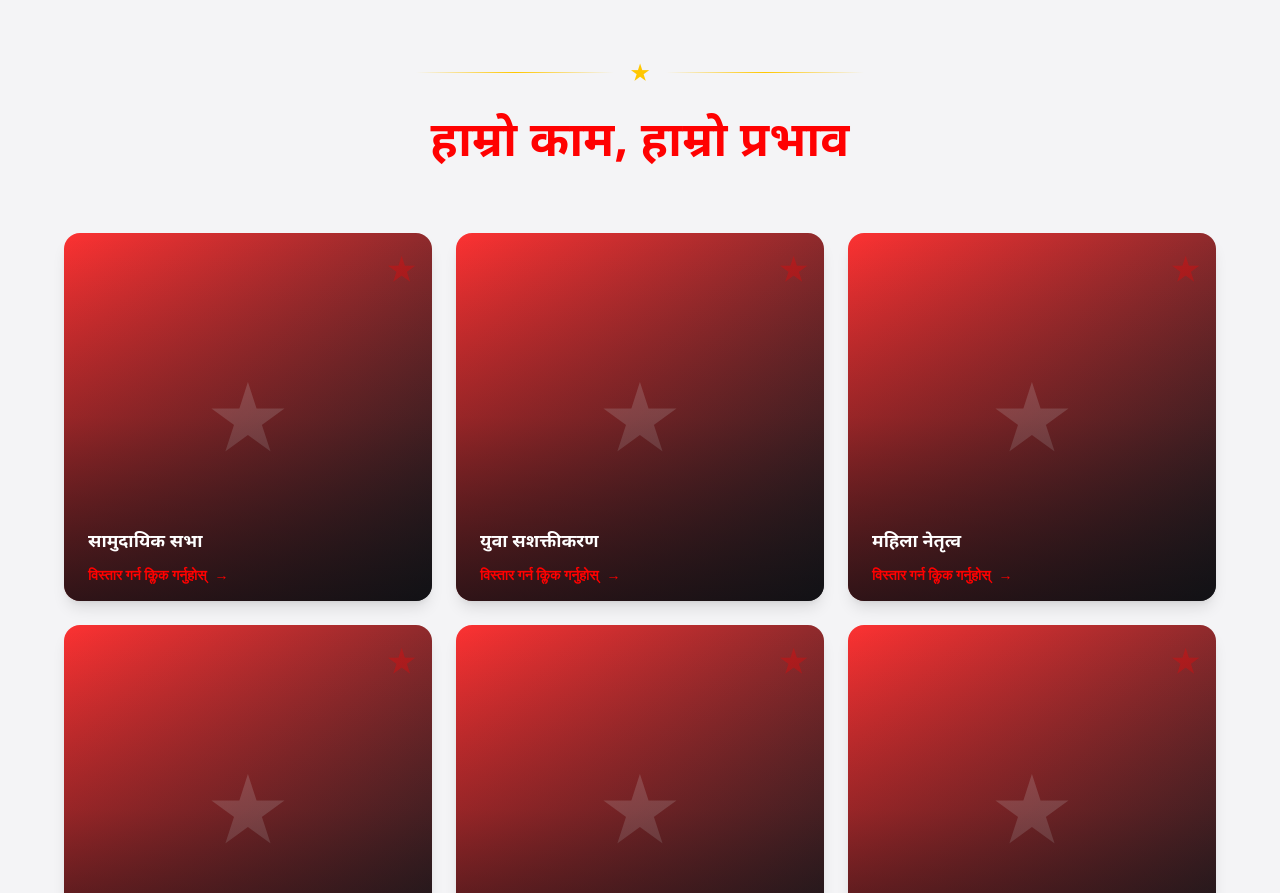
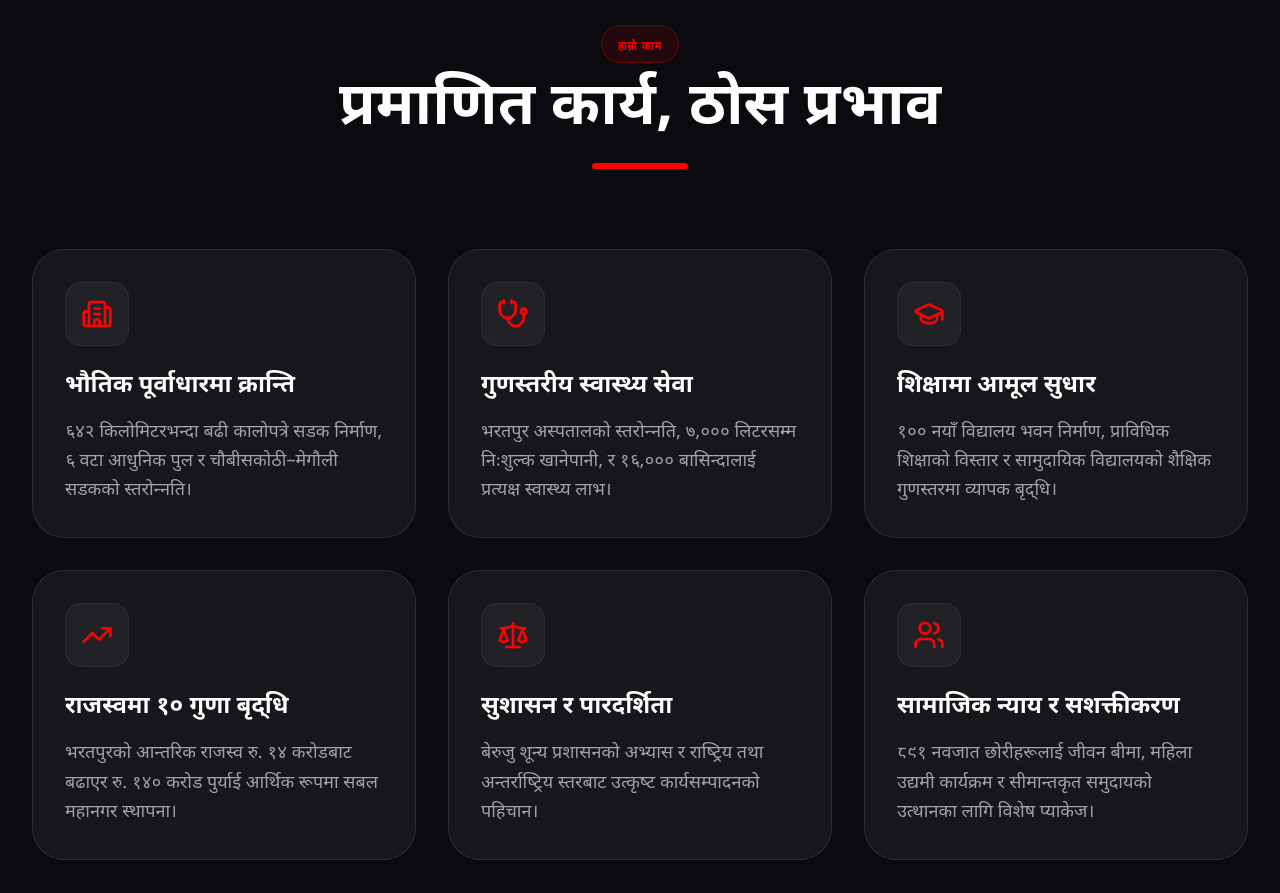
Before and after one commit to aashishlamsal/renudidi-election, a Next.js app: page / in a window 1280 px wide. Shown: the part 2780-3673 px from the top of the page. Built offline with nearby package versions, Linux system fonts and the light colour scheme.

Commit message:
Our work from image to text card

```diff
--- a/components/ImpactGallery.tsx
+++ b/components/ImpactGallery.tsx
@@ -2,142 +2,98 @@
 
 import { motion } from 'framer-motion'
 import { useInView } from 'framer-motion'
-import { useRef, useState } from 'react'
+import { useRef } from 'react'
 import content from '@/content.json'
 import { useLanguage } from '@/lib/LanguageContext'
+import * as Icons from 'lucide-react'
 
 export default function ImpactGallery() {
   const { impact } = content
   const ref = useRef(null)
   const isInView = useInView(ref, { once: true, margin: '-100px' })
-  const [lightboxOpen, setLightboxOpen] = useState(false)
-  const [selectedImage, setSelectedImage] = useState(0)
   const { language, t } = useLanguage()
 
-  const openLightbox = (idx: number) => {
-    setSelectedImage(idx)
-    setLightboxOpen(true)
-  }
-
-  const closeLightbox = () => {
-    setLightboxOpen(false)
-  }
-
-  const nextImage = () => {
-    setSelectedImage((prev) => (prev + 1) % impact.gallery.length)
-  }
-
-  const prevImage = () => {
-    setSelectedImage((prev) => (prev - 1 + impact.gallery.length) % impact.gallery.length)
+  const cardVariants = {
+    hidden: { opacity: 0, y: 30 },
+    visible: (i: number) => ({
+      opacity: 1,
+      y: 0,
+      transition: {
+        delay: 0.1 * i,
+        duration: 0.5,
+        ease: "easeOut"
+      }
+    })
   }
 
   return (
-    <section id="impact" ref={ref} className="py-20 md:py-32 bg-didi-gray">
-      <div className="container-custom">
+    <section id="impact" ref={ref} className="py-24 md:py-32 bg-didi-black relative overflow-hidden">
+      {/* Subtle Background Pattern */}
+      <div className="absolute inset-0 opacity-5 pointer-events-none">
+        <div className="absolute inset-0 bg-[radial-gradient(circle_at_center,#FF0101_1px,transparent_0)] bg-[size:32px_32px]" />
+      </div>
+
+      <div className="container-custom relative z-10">
         {/* Section Title */}
         <motion.div
           initial={{ opacity: 0, y: 30 }}
           animate={isInView ? { opacity: 1, y: 0 } : {}}
           transition={{ duration: 0.6 }}
-          className="text-center mb-16"
+          className="text-center mb-16 md:mb-20"
         >
-          <div className="star-divider max-w-md mx-auto">
-            <span className="text-2xl">★</span>
+          <div className="inline-block mb-4 px-4 py-1.5 bg-didi-red/10 border border-didi-red/30 rounded-full">
+            <span className="text-didi-red font-bold text-xs tracking-widest uppercase">
+              {t('हाम्रो काम', 'OUR WORK')}
+            </span>
           </div>
-          <h2 className="section-title">
-            <div className={`text-didi-red ${language === 'ne' ? 'font-nepali' : ''}`}>
+          <h2 className="text-4xl md:text-5xl lg:text-6xl font-black text-white mb-6">
+            <div className={`${language === 'ne' ? 'font-nepali' : ''}`}>
               {t(impact.title.ne, impact.title.en)}
             </div>
           </h2>
+          <div className="h-1.5 w-24 bg-didi-red mx-auto rounded-full" />
         </motion.div>
 
-        {/* Image Grid */}
-        <div className="grid grid-cols-1 md:grid-cols-2 lg:grid-cols-3 gap-6 max-w-6xl mx-auto">
-          {impact.gallery.map((item, idx) => (
-            <motion.div
-              key={idx}
-              initial={{ opacity: 0, scale: 0.9 }}
-              animate={isInView ? { opacity: 1, scale: 1 } : {}}
-              transition={{ duration: 0.5, delay: 0.1 * idx }}
-              whileHover={{ scale: 1.05, y: -8 }}
-              onClick={() => openLightbox(idx)}
-              className="relative aspect-square rounded-2xl overflow-hidden cursor-pointer group shadow-lg"
-            >
-              {/* Placeholder Image with Gradient */}
-              <div className="absolute inset-0 bg-gradient-to-br from-didi-red/80 to-didi-black/90 flex items-center justify-center">
-                <div className="text-white/20 text-8xl">★</div>
-              </div>
+        {/* Impact Cards Grid */}
+        <div className="grid grid-cols-1 md:grid-cols-2 lg:grid-cols-3 gap-6 lg:gap-8 max-w-7xl mx-auto">
+          {impact.gallery.map((item: any, idx) => {
+            const IconComponent = (Icons as any)[item.icon || 'Star']
 
-              {/* Overlay */}
-              <div className="absolute inset-0 bg-gradient-to-t from-didi-black/90 via-didi-black/30 to-transparent opacity-80 group-hover:opacity-95 transition-opacity duration-300" />
+            return (
+              <motion.div
+                key={idx}
+                custom={idx}
+                initial="hidden"
+                animate={isInView ? "visible" : "hidden"}
+                variants={cardVariants}
+                whileHover={{ y: -10 }}
+                className="group relative p-8 rounded-[32px] bg-white/5 border border-white/10 backdrop-blur-md overflow-hidden transition-all duration-300 hover:border-didi-red/40 hover:bg-white/[0.08]"
+              >
+                {/* Card Glow Effect */}
+                <div className="absolute -inset-px bg-gradient-to-br from-didi-red/20 to-transparent opacity-0 group-hover:opacity-100 transition-opacity duration-500 rounded-[32px]" />
 
-              {/* Star Watermark */}
-              <div className="absolute top-4 right-4 text-didi-red/30 text-4xl">
-                ★
-              </div>
+                {/* Icon Container */}
+                <div className="relative z-10 w-16 h-16 rounded-2xl bg-white/5 flex items-center justify-center mb-6 group-hover:scale-110 transition-transform duration-300 border border-white/5 group-hover:border-didi-red/30">
+                  {IconComponent && <IconComponent className="w-8 h-8 text-didi-red" />}
+                </div>
 
-              {/* Caption */}
-              <div className="absolute bottom-0 left-0 right-0 p-6 transform translate-y-2 group-hover:translate-y-0 transition-transform duration-300">
-                <div className={`font-bold text-white text-lg mb-1 ${language === 'ne' ? 'font-nepali' : ''}`}>
-                  {t(item.caption.ne, item.caption.en)}
+                {/* Content */}
+                <div className="relative z-10">
+                  <h3 className={`text-xl md:text-2xl font-bold text-white mb-4 group-hover:text-didi-red transition-colors duration-300 ${language === 'ne' ? 'font-nepali' : ''}`}>
+                    {t(item.title.ne, item.title.en)}
+                  </h3>
+                  <p className={`text-white/60 leading-relaxed group-hover:text-white/80 transition-colors duration-300 ${language === 'ne' ? 'font-nepali text-lg' : 'text-sm'}`}>
+                    {t(item.description.ne, item.description.en)}
+                  </p>
                 </div>
-                <div className="text-didi-red mt-2 text-sm font-semibold flex items-center gap-2">
-                  {t('विस्तार गर्न क्लिक गर्नुहोस्', 'Click to expand')} <span>→</span>
-                </div>
-              </div>
-            </motion.div>
-          ))}
+
+                {/* Bottom Accent */}
+                <div className="absolute bottom-0 left-0 w-full h-1 bg-gradient-to-r from-transparent via-didi-red to-transparent opacity-0 group-hover:opacity-100 transition-opacity duration-300" />
+              </motion.div>
+            )
+          })}
         </div>
       </div>
-
-      {/* Lightbox Modal */}
-      {lightboxOpen && (
-        <motion.div
-          initial={{ opacity: 0 }}
-          animate={{ opacity: 1 }}
-          exit={{ opacity: 0 }}
-          onClick={closeLightbox}
-          className="fixed inset-0 bg-didi-black/95 z-50 flex items-center justify-center p-4"
-        >
-          <div className="relative max-w-5xl w-full" onClick={(e) => e.stopPropagation()}>
-            {/* Close Button */}
-            <button
-              onClick={closeLightbox}
-              className="absolute -top-12 right-0 text-white text-4xl hover:text-didi-red transition-colors"
-            >
-              ✕
-            </button>
-
-            {/* Image Container */}
-            <div className="relative aspect-video bg-gradient-to-br from-didi-red/80 to-didi-black/90 rounded-2xl overflow-hidden flex items-center justify-center">
-              <div className="text-white/20 text-9xl">DIDI</div>
-            </div>
-
-            {/* Caption */}
-            <div className="mt-6 text-center">
-              <div className={`font-bold text-white text-2xl mb-2 ${language === 'ne' ? 'font-nepali' : ''}`}>
-                {t(impact.gallery[selectedImage].caption.ne, impact.gallery[selectedImage].caption.en)}
-              </div>
-            </div>
-
-            {/* Navigation */}
-            <div className="flex justify-center gap-4 mt-8">
-              <button
-                onClick={prevImage}
-                className="px-6 py-3 bg-didi-red text-white rounded-xl hover:scale-105 transition-transform font-bold"
-              >
-                ← Previous
-              </button>
-              <button
-                onClick={nextImage}
-                className="px-6 py-3 bg-didi-red text-white rounded-xl hover:scale-105 transition-transform font-bold"
-              >
-                Next →
-              </button>
-            </div>
-          </div>
-        </motion.div>
-      )}
     </section>
   )
 }
--- a/content.json
+++ b/content.json
@@ -41,8 +41,8 @@
       "en": "Why Renu Didi?"
     },
     "description": {
-      "ne": "दिदी भन्नाले विश्वास, साथ, र नेतृत्व हो। यो सम्बन्ध हो, आन्दोलन हो, र परिवर्तनको प्रतिबद्धता हो।",
-      "en": "Didi means trust, companionship, and leadership. It's a relationship, a movement, and a commitment to change."
+      "ne": "रेनु दिदी केवल उम्मेदवार होइनन् - प्रमाणित नेतृत्व हुन्। संविधान निर्माण प्रक्रियामा प्रत्यक्ष सहभागिता, नौ वर्षको सफल महानगर नेतृत्व, शून्य बेरुजु प्रशासन, र भरतपुरलाई राष्ट्रिय तथा अन्तर्राष्ट्रिय पहिचान दिलाएको कार्यसम्पादन - यी सबैले उहाँलाई परिणाममुखी राजनीतिज्ञको रूपमा स्थापित गरेको छ। अब यही अनुभव र दृष्टि राष्ट्रिय तहमा विस्तार गर्ने समय आएको छ।",
+      "en": "Renu Didi is not just a candidate - she is a proven leader. Her direct involvement in Nepal’s constitution‑making process, nine years of successful metropolitan leadership, zero arrears administration, and achievements that earned national and international recognition for Bharatpur have established her as a results‑oriented politician. Now, the time has come to expand her experience and vision to the national level."
     },
     "points": [
       {
@@ -145,44 +145,74 @@
   },
   "impact": {
     "title": {
-      "ne": "हाम्रो काम, हाम्रो प्रभाव",
-      "en": "Our Work, Our Impact"
+      "ne": "प्रमाणित कार्य, ठोस प्रभाव",
+      "en": "Proven Work, Tangible Impact"
     },
     "gallery": [
       {
-        "caption": {
-          "ne": "सामुदायिक सभा",
-          "en": "Community Assembly"
+        "icon": "Building2",
+        "title": {
+          "ne": "भौतिक पूर्वाधारमा क्रान्ति",
+          "en": "Infrastructure Revolution"
+        },
+        "description": {
+          "ne": "६४२ किलोमिटरभन्दा बढी कालोपत्रे सडक निर्माण, ६ वटा आधुनिक पुल र चौबीसकोठी–मेगौली सडकको स्तरोन्नति।",
+          "en": "Construction of over 642km of paved roads, 6 modern bridges, and upgrading of the Chaubiskothi-Meghauli highway."
         }
       },
       {
-        "caption": {
-          "ne": "युवा सशक्तीकरण",
-          "en": "Youth Empowerment"
+        "icon": "Stethoscope",
+        "title": {
+          "ne": "गुणस्तरीय स्वास्थ्य सेवा",
+          "en": "Quality Healthcare"
+        },
+        "description": {
+          "ne": "भरतपुर अस्पतालको स्तरोन्नति, ७,००० लिटरसम्म निःशुल्क खानेपानी, र १६,००० बासिन्दालाई प्रत्यक्ष स्वास्थ्य लाभ।",
+          "en": "Bharatpur Hospital upgrade, free water up to 7,000L, and direct health services to 16,000+ residents."
         }
       },
       {
-        "caption": {
-          "ne": "महिला नेतृत्व",
-          "en": "Women Leadership"
+        "icon": "GraduationCap",
+        "title": {
+          "ne": "शिक्षामा आमूल सुधार",
+          "en": "Educational Reform"
+        },
+        "description": {
+          "ne": "१०० नयाँ विद्यालय भवन निर्माण, प्राविधिक शिक्षाको विस्तार र सामुदायिक विद्यालयको शैक्षिक गुणस्तरमा व्यापक बृद्धि।",
+          "en": "100 new school buildings constructed, expansion of technical education, and massive boost in community school quality."
         }
       },
       {
-        "caption": {
-          "ne": "स्थानीय विकास",
-          "en": "Local Development"
+        "icon": "TrendingUp",
+        "title": {
+          "ne": "राजस्वमा १० गुणा बृद्धि",
+          "en": "10x Revenue Growth"
+        },
+        "description": {
+          "ne": "भरतपुरको आन्तरिक राजस्व रु. १४ करोडबाट बढाएर रु. १४० करोड पुर्याई आर्थिक रूपमा सबल महानगर स्थापना।",
+          "en": "Elevated Bharatpur's internal revenue from Rs 140M to Rs 1.4B, establishing a financially robust city."
         }
       },
       {
-        "caption": {
-          "ne": "शिक्षा अभियान",
-          "en": "Education Campaign"
+        "icon": "Scale",
+        "title": {
+          "ne": "सुशासन र पारदर्शिता",
+          "en": "Governance & Transparency"
+        },
+        "description": {
+          "ne": "बेरुजु शून्य प्रशासनको अभ्यास र राष्ट्रिय तथा अन्तर्राष्ट्रिय स्तरबाट उत्कृष्ट कार्यसम्पादनको पहिचान।",
+          "en": "Zero arrears administration practices and recognition for outstanding performance at national and international levels."
         }
       },
       {
-        "caption": {
-          "ne": "स्वास्थ्य सेवा",
-          "en": "Healthcare Services"
+        "icon": "Users",
+        "title": {
+          "ne": "सामाजिक न्याय र सशक्तीकरण",
+          "en": "Social Justice & Empowerment"
+        },
+        "description": {
+          "ne": "८९१ नवजात छोरीहरूलाई जीवन बीमा, महिला उद्यमी कार्यक्रम र सीमान्तकृत समुदायको उत्थानका लागि विशेष प्याकेज।",
+          "en": "Life insurance for 891 newborn girls, women entrepreneurship programs, and special upliftment packages for marginalized communities."
         }
       }
     ]
```
